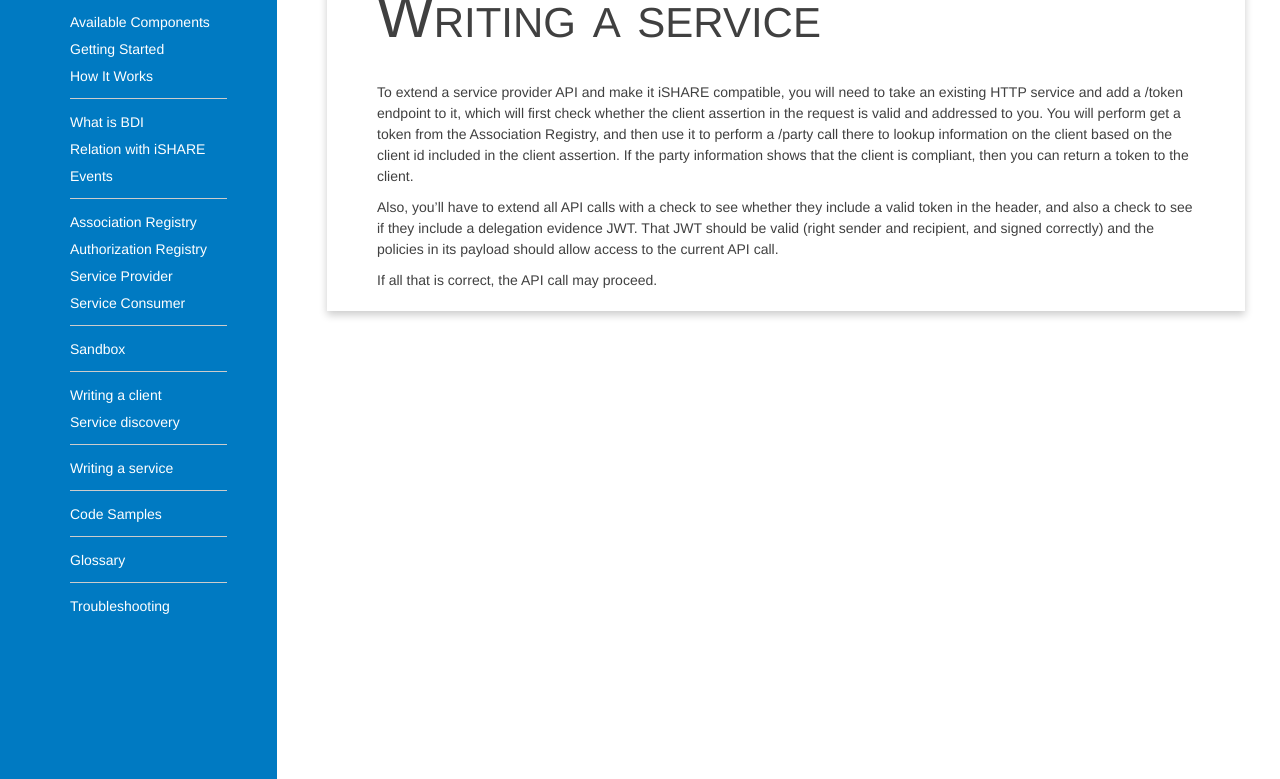
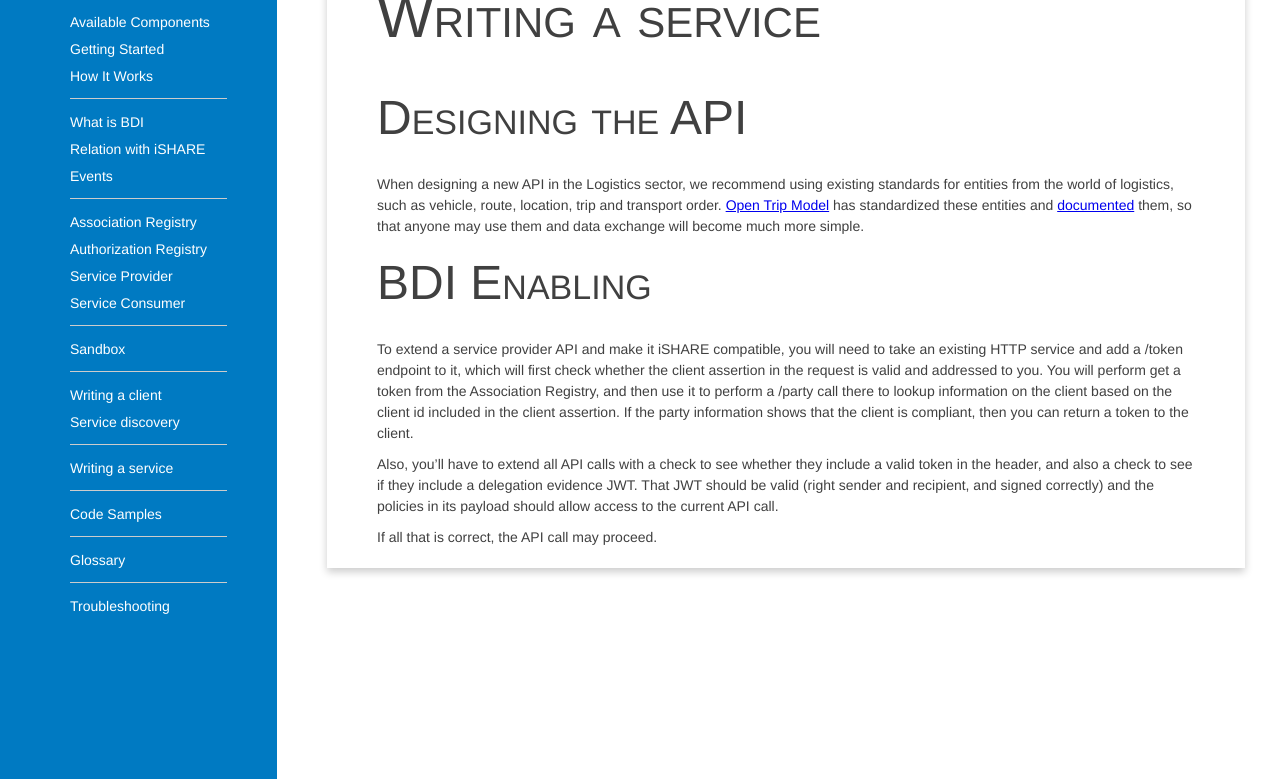
Before and after one commit to jomco/pages-test, a Jekyll site: the page built from writing-a-service.md, in a window 1280 px wide and 986 px high, cut to the strip 207-986 px from the top of the window. Built offline with Jekyll 4.4.1, drawn with Linux system fonts in a browser that asks for light colours; some web fonts are replaced; our own code applies the rules of GitHub Pages for plain Markdown files.

Commit message:
Mention opentripmodel

```diff
--- a/writing-a-service.md
+++ b/writing-a-service.md
@@ -4,6 +4,12 @@ category: 7. Writing a service
 order: 1
 ---
 
+## Designing the API
+
+When designing a new API in the Logistics sector, we recommend using existing standards for entities from the world of logistics, such as vehicle, route, location, trip and transport order. [Open Trip Model](https://www.sutc.nl/en_US/open-trip-model) has standardized these entities and [documented](https://otm5.opentripmodel.org) them, so that anyone may use them and data exchange will become much more simple.
+
+## BDI Enabling
+
 To extend a service provider API and make it iSHARE compatible, you will need to take an existing HTTP service and add a /token endpoint to it, which will first check whether the client assertion in the request is valid and addressed to you. You will perform get a token from the Association Registry, and then use it to perform a /party call there to lookup information on the client based on the client id included in the client assertion. If the party information shows that the client is compliant, then you can return a token to the client.
 
 Also, you'll have to extend all API calls with a check to see whether they include a valid token in the header, and also a check to see if they include a delegation evidence JWT. That JWT should be valid (right sender and recipient, and signed correctly) and the policies in its payload should allow access to the current API call.
```
